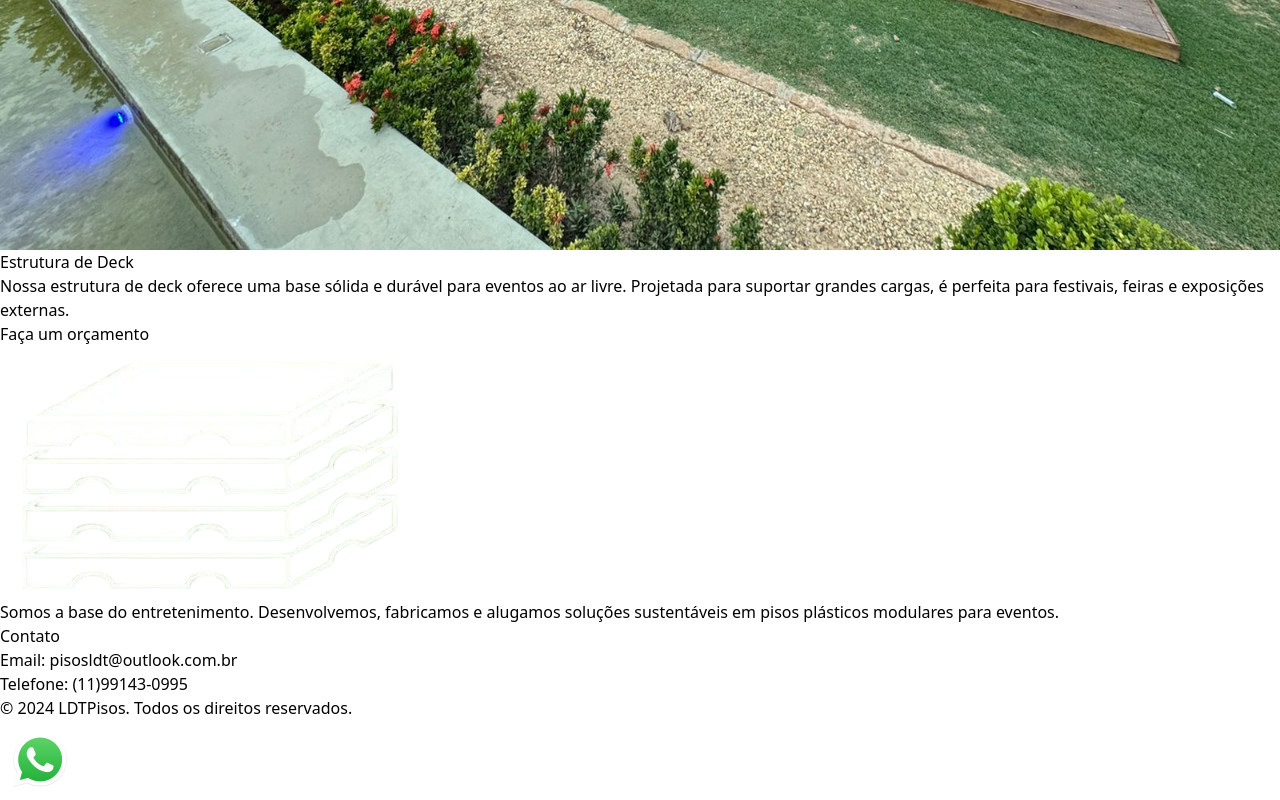
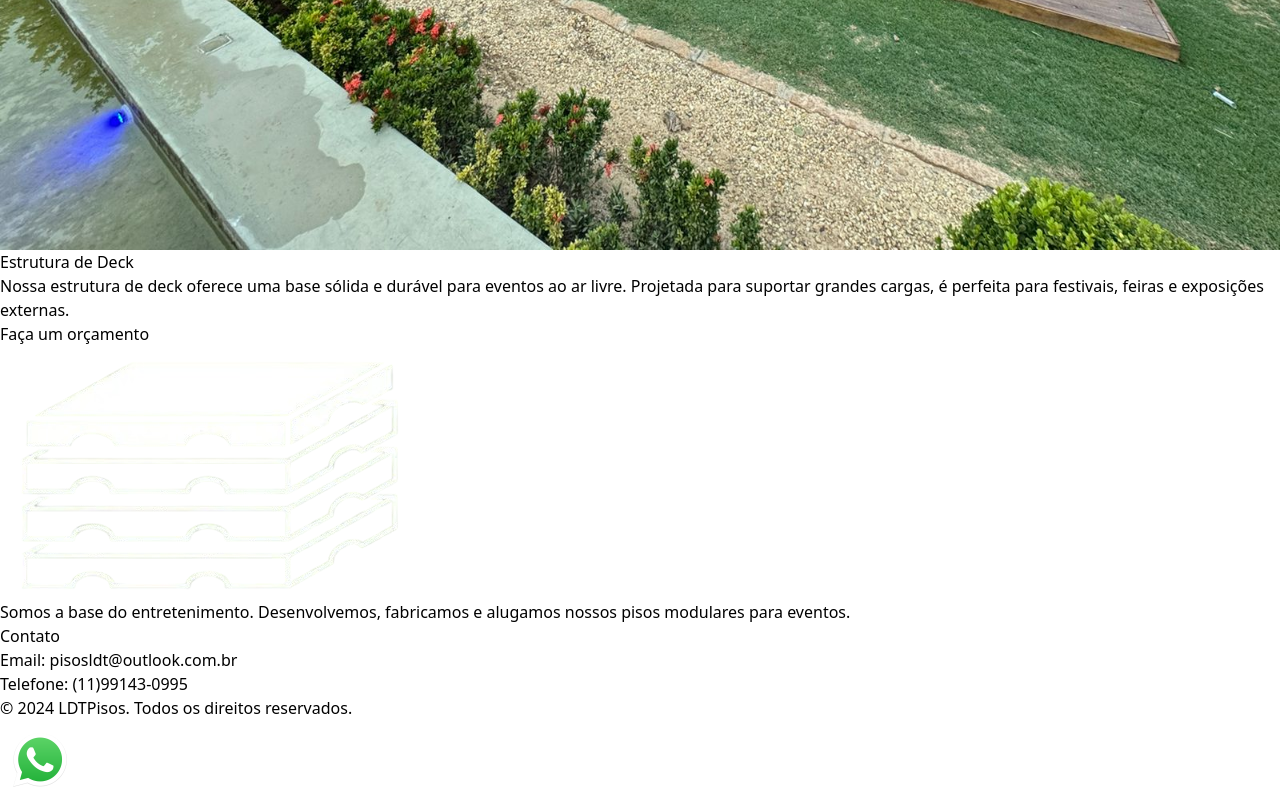
Before and after one commit to williandeitosi/pisosfenix, a React (Vite) app: page / in a window 1280 px wide. Shown: the part 10865-11665 px from the top of the page. Built offline with nearby package versions, Linux system fonts and the light colour scheme.

Commit message:
fix: chagen plastico to madeira

```diff
--- a/src/components/LDTpisos.tsx
+++ b/src/components/LDTpisos.tsx
@@ -290,8 +290,7 @@ const Footer: React.FC = () => {
               />
               <p className="text-sm">
                 Somos a base do entretenimento. Desenvolvemos, fabricamos e
-                alugamos soluções sustentáveis em pisos plásticos modulares para
-                eventos.
+                alugamos nossos pisos modulares para eventos.
               </p>
             </div>
             <div className="w-full md:w-1/3">
```
